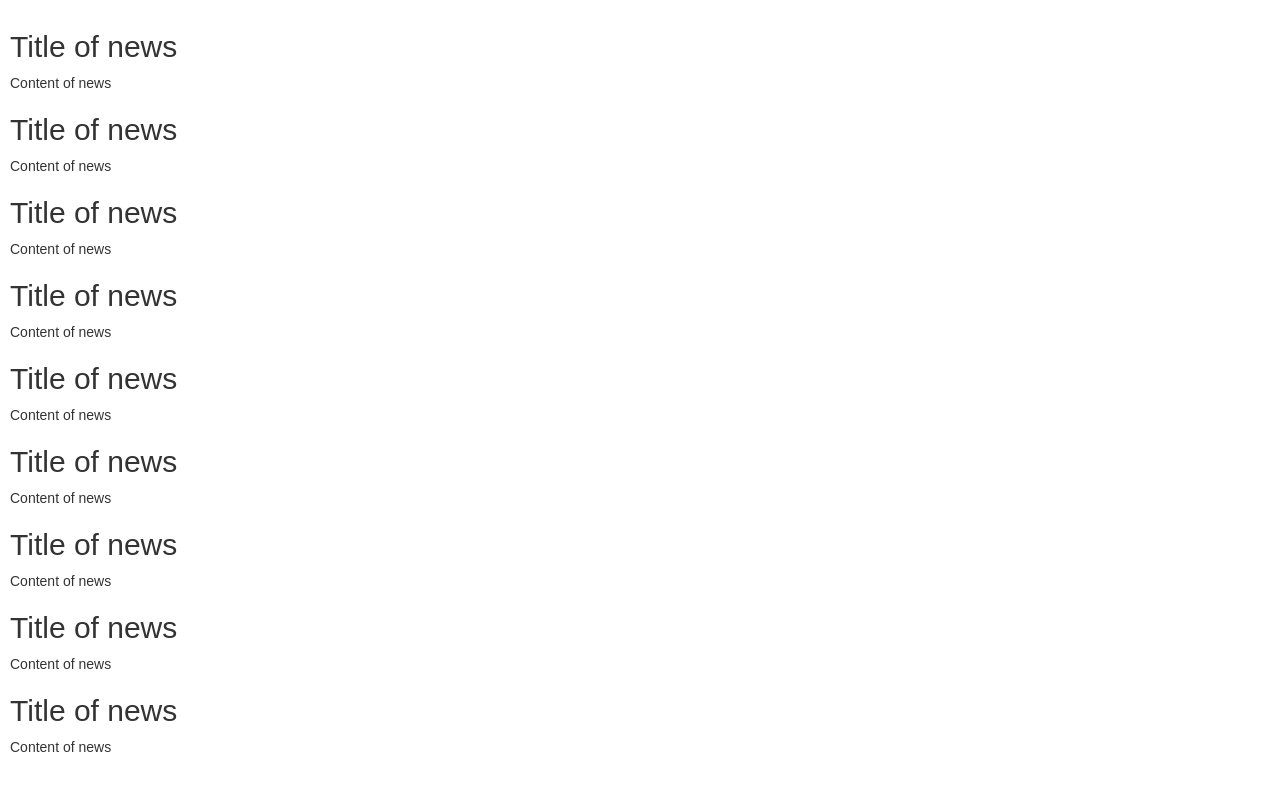
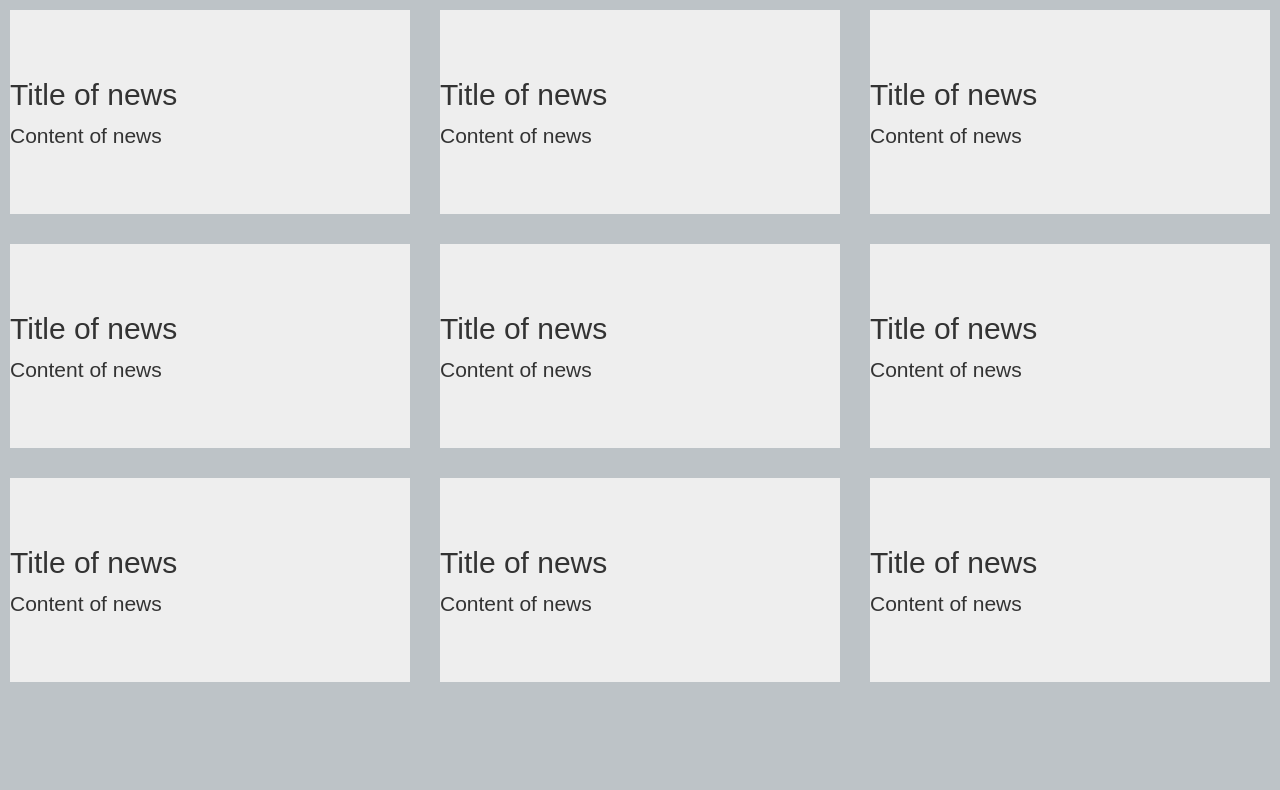
Before and after one commit to jsuraj/HackerNews, a React (Create React App) app: page / in a window 1280 px wide. Shown: the top 790 px of the page. Built offline with nearby package versions, Linux system fonts and the light colour scheme; no server answers.

Commit message:
added axios and implemented getTopNews

```diff
--- a/public/index.html
+++ b/public/index.html
@@ -23,7 +23,7 @@
     -->
     <title>React App</title>
   </head>
-  <body>
+  <body style="background-color:#bdc3c7">
     <noscript>
       You need to enable JavaScript to run this app.
     </noscript>
--- /dev/null
+++ b/src/api/apicall.js
@@ -0,0 +1,14 @@
+import axios from 'axios'
+
+var baseurl = 'https://hacker-news.firebaseio.com/v0/'
+
+export function getTopNews() {
+    return axios.get(baseurl+'topstories.json')
+    .then( function(response) {
+      console.log(response);
+      return response.data;
+    })
+    .catch( function(error) {
+      console.log(error);
+    });
+}
--- a/src/components/newsgrid.js
+++ b/src/components/newsgrid.js
@@ -1,7 +1,22 @@
 import React from 'react'
 import NewsRow from './newsrow'
+import * as HNapi from '../api/apicall'
 
 class NewsGrid extends React.Component {
+  constructor(props) {
+    super(props);
+    // var topNewsArray = HNapi.getTopNews();
+    // console.log('topNewsArray:'+topNewsArray);
+    HNapi.getTopNews()
+    .then(function(data) {
+      var topNewsArray = data;
+      console.log('TopNewsArray:'+topNewsArray);
+    })
+    .catch(function(error) {
+      console.log(error);
+    })
+  }
+
   render() {
     return(
       <div>
--- a/src/components/newsitem.js
+++ b/src/components/newsitem.js
@@ -1,11 +1,14 @@
 import React from 'react'
+import {Jumbotron} from 'react-bootstrap'
 
 class NewsItem extends React.Component {
   render() {
     return(
-      <div>
+      <div className='col-md-4'>
+      <Jumbotron bsStyle='primary'>
         <h2>Title of news</h2>
         <p>Content of news</p>
+        </Jumbotron>
       </div>
     )
   }
--- a/src/components/newsrow.js
+++ b/src/components/newsrow.js
@@ -4,7 +4,7 @@ import NewsItem from './newsitem'
 class NewsRow extends React.Component {
   render() {
     return(
-      <div>
+      <div className='row'>
         <NewsItem />
         <NewsItem />
         <NewsItem />
```
